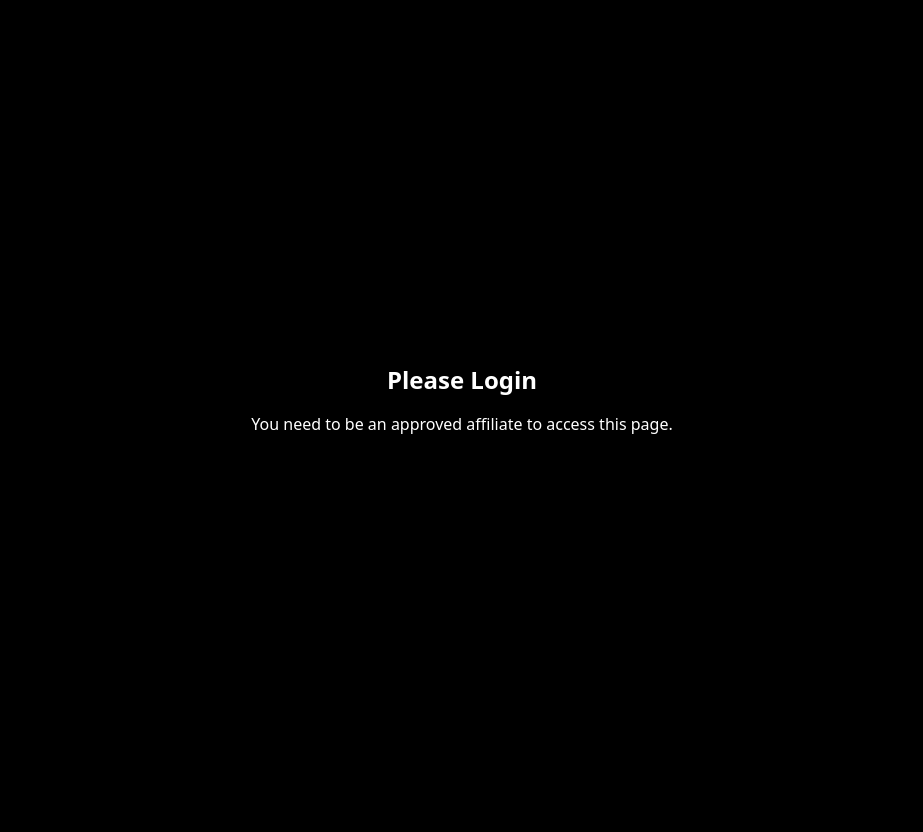
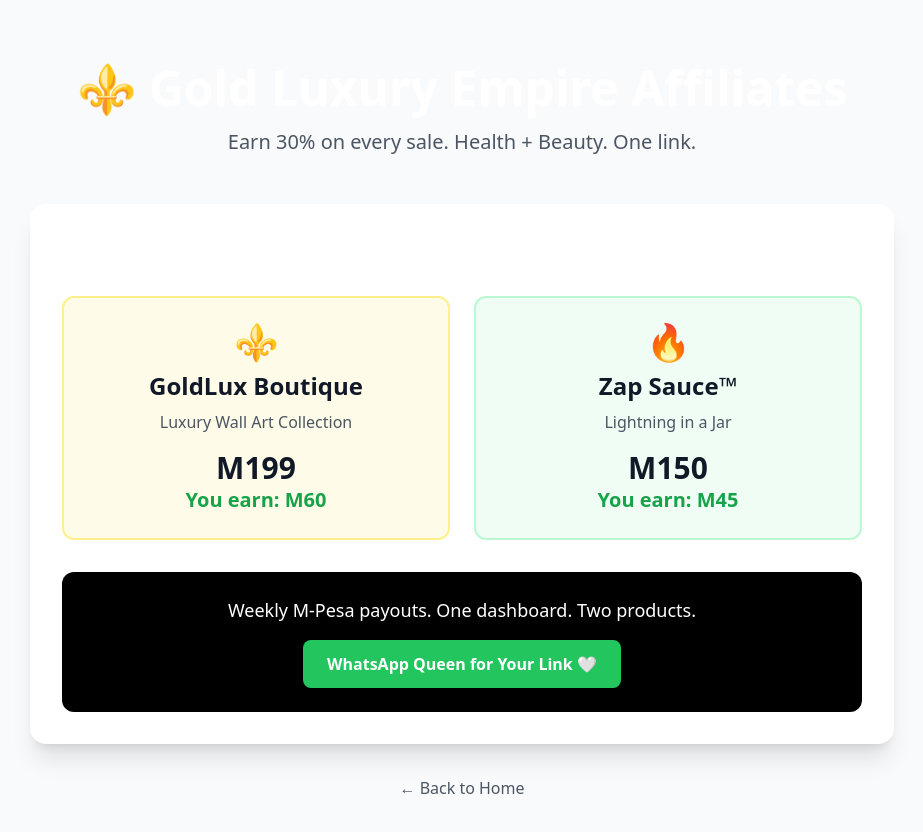
Before and after one commit to makhauhelomoima/zapsauce, a Next.js app: page /affiliate in a window 1280 px wide. Shown: the top 832 px of the page, without its empty margins (178-1101 px from the left). Before the commit the page ends 800 px from the top, so only its background shows below. Built offline with nearby package versions, Linux system fonts and the light colour scheme.

Commit message:
Update page.tsx

```diff
--- a/app/affiliate/page.tsx
+++ b/app/affiliate/page.tsx
@@ -1,222 +1,59 @@
 'use client'
-
-import { useState, useEffect } from 'react'
-import { createClient } from '@supabase/supabase-js'
-
-const supabase = createClient(
-  process.env.NEXT_PUBLIC_SUPABASE_URL!,
-  process.env.NEXT_PUBLIC_SUPABASE_ANON_KEY!
-)
-
-type Brand = 'ZapSauce' | 'GoldLux'
+import Link from 'next/link'
 
 export default function AffiliatePage() {
-  const [user, setUser] = useState<any>(null)
-  const [loading, setLoading] = useState(true)
-  const [brand, setBrand] = useState<Brand>('ZapSauce')
-  const [products, setProducts] = useState<any[]>([])
-  const [productId, setProductId] = useState('')
-  const [sales, setSales] = useState<any[]>([])
-  const [totalCommission, setTotalCommission] = useState(0)
-  const [paidCommission, setPaidCommission] = useState(0)
-
-  useEffect(() => {
-    async function init() {
-      const { data: { user: authUser } } = await supabase.auth.getUser()
-      if (!authUser?.email) {
-        setLoading(false)
-        return
-      }
-
-      const { data: affiliate } = await supabase
-      .from('affiliates')
-      .select('*')
-      .eq('email', authUser.email)
-      .single()
-
-      if (!affiliate) {
-        setLoading(false)
-        return
-      }
-      setUser(affiliate)
-
-      const { data: prods } = await supabase
-      .from('products')
-      .select('*')
-      .eq('active', true)
-      .order('brand', { ascending: true })
-      .order('price_m', { ascending: true })
-
-      setProducts(prods || [])
-      const firstZap = prods?.find(p => p.brand === 'ZapSauce')
-      if (firstZap) setProductId(firstZap.id)
-
-      const { data: salesData } = await supabase
-      .from('admin_sales_view')
-      .select('*')
-      .eq('ref_code', affiliate.ref_code)
-      .order('created_at', { ascending: false })
-
-      setSales(salesData || [])
-      const total = salesData?.reduce((sum, s) => sum + Number(s.commission_m), 0) || 0
-      const paid = salesData?.filter(s => s.paid_out).reduce((sum, s) => sum + Number(s.commission_m), 0) || 0
-      setTotalCommission(total)
-      setPaidCommission(paid)
-      setLoading(false)
-    }
-    init()
-  }, [])
-
-  const brandProducts = products.filter(p => p.brand === brand)
-
-  useEffect(() => {
-    if (brandProducts.length > 0) {
-      setProductId(brandProducts[0].id)
-    }
-  }, [brand, products])
-
-  async function handleSimulateSale() {
-    const selected = products.find(p => p.id === productId)
-    if (!selected ||!user) {
-      alert('Please select a product first')
-      return
-    }
-
-    const { error } = await supabase.from('sales').insert({
-      buyer_name: 'Test Buyer',
-      brand: selected.brand,
-      product_id: selected.id,
-      price_m: selected.price_m,
-      commission_m: selected.commission_m,
-      affiliate_id: user.id,
-      ref_code: user.ref_code,
-      paid_out: false
-    })
-
-    if (error) {
-      alert('Error: ' + error.message)
-      return
-    }
-
-    alert(`${selected.brand} sale added! You earned M${selected.commission_m} 🤍`)
-
-    const { data: salesData } = await supabase
-    .from('admin_sales_view')
-    .select('*')
-    .eq('ref_code', user.ref_code)
-    .order('created_at', { ascending: false })
-
-    setSales(salesData || [])
-    const total = salesData?.reduce((sum, s) => sum + Number(s.commission_m), 0) || 0
-    const paid = salesData?.filter(s => s.paid_out).reduce((sum, s) => sum + Number(s.commission_m), 0) || 0
-    setTotalCommission(total)
-    setPaidCommission(paid)
-  }
-
-  if (loading) {
-    return (
-      <div className="min-h-screen flex items-center justify-center">
-        <p className="text-xl">Loading your empire...</p>
-      </div>
-    )
-  }
-
-  if (!user) {
-    return (
-      <div className="min-h-screen flex items-center justify-center">
-        <div className="text-center">
-          <h1 className="text-2xl font-bold mb-4">Please Login</h1>
-          <p>You need to be an approved affiliate to access this page.</p>
-        </div>
-      </div>
-    )
-  }
+  const whatsappNumber = 26657031600 // Replace with your real WhatsApp number
+  const whatsappLink = `https://wa.me/26657031600?text=Hi%20Queen%2C%20I%20want%20my%20Gold%20Luxury%20Empire%20affiliate%20link%20🤍`
 
   return (
-    <div className="min-h-screen bg-gray-50 py-8">
-      <div className="max-w-3xl mx-auto px-4 space-y-6">
-        <div className="bg-gradient-to-r from-black to-gray-800 text-white p-8 rounded-2xl shadow-lg">
-          <h1 className="text-3xl font-bold">Hi {user.name} 🤍</h1>
-          <p className="text-sm opacity-80 mt-1">Ref Code: {user.ref_code}</p>
-          <div className="grid grid-cols-2 gap-4 mt-6">
-            <div>
-              <p className="text-sm opacity-80">Total Earned</p>
-              <p className="text-4xl font-bold">M{totalCommission}</p>
+    <div className="min-h-screen bg-gray-50 py-16">
+      <div className="max-w-4xl mx-auto px-4">
+
+        <div className="text-center mb-12">
+          <h1 className="text-5xl font-bold mb-4">⚜️ Gold Luxury Empire Affiliates</h1>
+          <p className="text-xl text-gray-600">Earn 30% on every sale. Health + Beauty. One link.</p>
+        </div>
+
+        <div className="bg-white rounded-2xl shadow-xl p-8 mb-8">
+          <h2 className="text-3xl font-bold mb-6 text-center">Commission Structure</h2>
+
+          <div className="grid md:grid-cols-2 gap-6 mb-8">
+            <div className="bg-yellow-50 border-2 border-yellow-200 rounded-xl p-6 text-center">
+              <div className="text-4xl mb-2">⚜️</div>
+              <h3 className="text-2xl font-bold mb-2 text-gray-900">GoldLux Boutique</h3>
+              <p className="text-gray-600 mb-4">Luxury Wall Art Collection</p>
+              <p className="text-3xl font-bold text-gray-900">M199</p>
+              <p className="text-xl text-green-600 font-bold">You earn: M60</p>
             </div>
-            <div>
-              <p className="text-sm opacity-80">Paid Out</p>
-              <p className="text-4xl font-bold text-green-400">M{paidCommission}</p>
+
+            <div className="bg-green-50 border-2 border-green-200 rounded-xl p-6 text-center">
+              <div className="text-4xl mb-2">🔥</div>
+              <h3 className="text-2xl font-bold mb-2 text-gray-900">Zap Sauce™</h3>
+              <p className="text-gray-600 mb-4">Lightning in a Jar</p>
+              <p className="text-3xl font-bold text-gray-900">M150</p>
+              <p className="text-xl text-green-600 font-bold">You earn: M45</p>
             </div>
           </div>
-          <p className="text-sm opacity-80 mt-2">Pending: M{totalCommission - paidCommission}</p>
+
+          <div className="bg-black text-white rounded-xl p-6 text-center">
+            <p className="text-lg mb-4">Weekly M-Pesa payouts. One dashboard. Two products.</p>
+            <a
+              href={whatsappLink}
+              target="_blank"
+              className="inline-block bg-green-500 text-white px-6 py-3 rounded-lg font-bold hover:bg-green-600"
+            >
+              WhatsApp Queen for Your Link 🤍
+            </a>
+          </div>
         </div>
 
-        <div className="bg-white p-8 rounded-2xl shadow-lg space-y-6">
-          <h2 className="text-2xl font-bold">+ Record New Sale</h2>
-
-          <div>
-            <label className="block text-sm font-semibold mb-2">Select Empire</label>
-            <select
-              value={brand}
-              onChange={e => setBrand(e.target.value as Brand)}
-              className="w-full p-4 border-2 border-gray-200 rounded-xl text-lg focus:border-black outline-none"
-            >
-              <option value="ZapSauce">🔥 Zap Sauce - Hot Sauce</option>
-              <option value="GoldLux">⚜️ GoldLux Boutique - Luxury Wall Art</option>
-            </select>
-          </div>
-
-          <div>
-            <label className="block text-sm font-semibold mb-2">Select Product</label>
-            <select
-              value={productId}
-              onChange={e => setProductId(e.target.value)}
-              className="w-full p-4 border-2 border-gray-200 rounded-xl text-lg focus:border-black outline-none"
-            >
-              {brandProducts.map(p => (
-                <option key={p.id} value={p.id}>
-                  {p.name} - M{p.price_m} | Your cut: M{p.commission_m}
-                </option>
-              ))}
-            </select>
-          </div>
-
-          <button
-            onClick={handleSimulateSale}
-            className="w-full bg-black text-white p-5 rounded-xl font-bold text-xl hover:bg-gray-800 transition active:scale-95"
-          >
-            + Simulate Sale
-          </button>
-          <p className="text-xs text-gray-500 text-center">For testing. Real MPESA integration comes after TEST_MODE = false</p>
+        <div className="text-center">
+          <Link href="/" className="text-gray-600 hover:text-black font-medium">
+            ← Back to Home
+          </Link>
         </div>
 
-        <div className="bg-white p-8 rounded-2xl shadow-lg">
-          <h2 className="text-2xl font-bold mb-6">Your Sales History</h2>
-          <div className="space-y-3">
-            {sales.length === 0 && (
-              <p className="text-gray-500 text-center py-8">No sales yet. Make your first one above ☝️</p>
-            )}
-            {sales.map(s => (
-              <div key={s.id} className="flex justify-between items-center p-4 bg-gray-50 rounded-xl">
-                <div>
-                  <p className="font-semibold">
-                    {s.brand === 'GoldLux'? '⚜️' : '🔥'} {s.brand} - {s.product_name || 'Unknown'}
-                  </p>
-                  <p className="text-sm text-gray-600">
-                    {new Date(s.created_at).toLocaleDateString('en-GB', { day: '2-digit', month: 'short', year: 'numeric' })}
-                  </p>
-                </div>
-                <div className="text-right">
-                  <p className="font-bold text-xl text-green-600">+M{s.commission_m}</p>
-                  <p className="text-xs">
-                    {s.paid_out? '✅ Paid' : '⏳ Pending'}
-                  </p>
-                </div>
-              </div>
-            ))}
-          </div>
-        </div>
       </div>
     </div>
   )
-}
+    }
```
